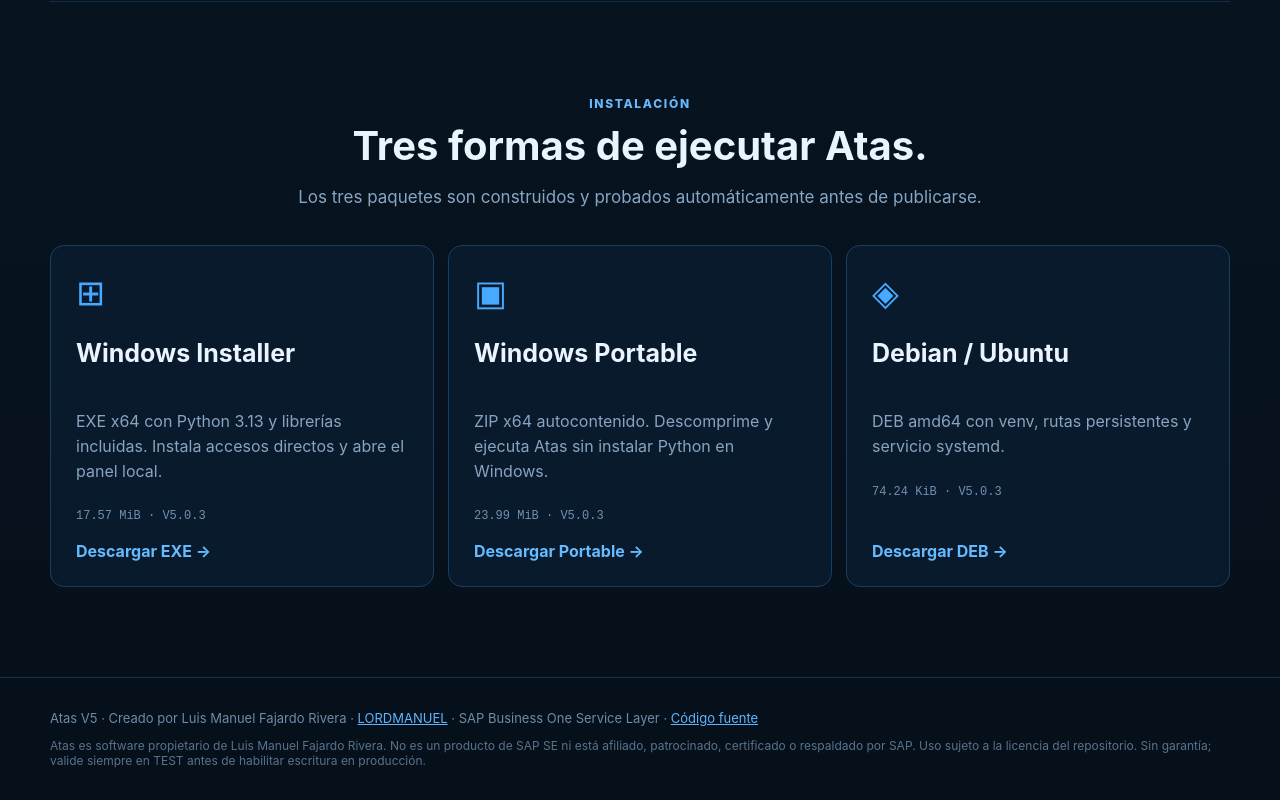
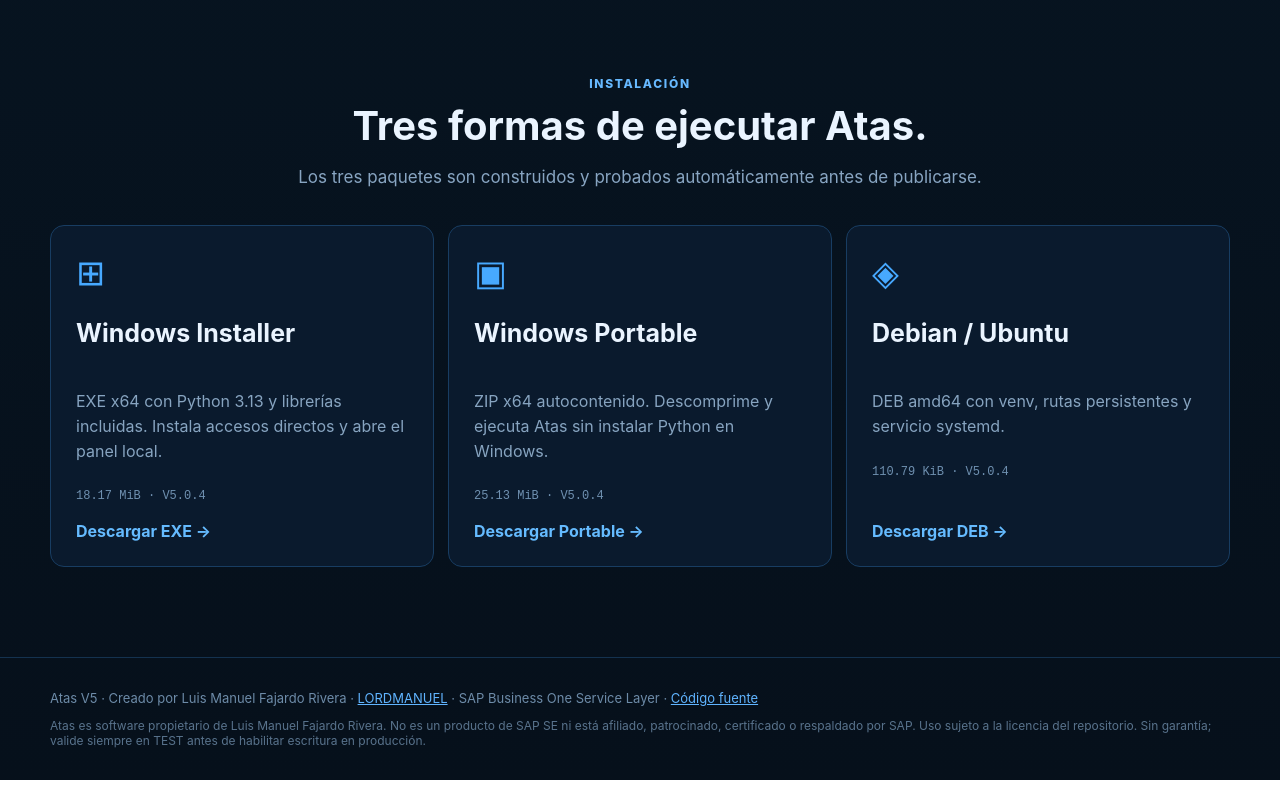
Before and after one commit to LORDMANUEL/tasa-cambio-sap-por-service-layer-web, a plain HTML site: page site/index.html in a window 1280 px wide. Shown: the part 1859-2659 px from the top of the page. Drawn offline with Linux system fonts and the light colour scheme.

Commit message:
docs: close V5.0.4 release and update Pages

```diff
--- a/site/index.html
+++ b/site/index.html
@@ -4,7 +4,7 @@
   <meta charset="utf-8">
   <meta name="viewport" content="width=device-width,initial-scale=1">
   <title>Atas V5</title>
-  <meta name="description" content="Control local, multiempresa y auditable de tasas de cambio para SAP Business One Service Layer.">\n  <meta name="author" content="Luis Manuel Fajardo Rivera · LORDMANUEL">
+  <meta name="description" content="Control local, multiempresa y auditable de tasas de cambio para SAP Business One Service Layer.">  <meta name="author" content="Luis Manuel Fajardo Rivera · LORDMANUEL">
   <link rel="stylesheet" href="styles.css">
 </head>
 <body>
@@ -30,9 +30,9 @@
     <section id="features" class="section shell"><div class="section-head"><span>PLATAFORMA</span><h2>Robusta sin convertirse en otro ERP.</h2><p>Hace una cosa concreta: controlar la tasa diaria de SAP de forma segura, visible y reutilizable.</p></div><div class="grid features"><article><b>Multiempresa</b><p>CompanyDB, HANA/SQL Server, usuarios y Service Layers independientes.</p></article><article><b>Fuentes configurables</b><p>API JSON, HTML/CSS, Regex y presets bancarios con validación previa.</p></article><article><b>Consenso mínimo</b><p>La fuente oficial se compara contra al menos dos fuentes adicionales antes de escribir.</p></article><article><b>Auditoría completa</b><p>Tasa previa, bancaria, aplicada, verificación, hora, base, moneda y errores.</p></article><article><b>Automatización diaria</b><p>Programación por CompanyDB, moneda y horario con controles TEST/PROD.</p></article><article><b>Notificaciones</b><p>SMTP saliente opcional para resultados, errores y alertas operativas.</p></article></div></section>
     <section id="flow" class="section flow shell"><div class="section-head"><span>FLUJO</span><h2>Un proceso visible de principio a fin.</h2></div><div class="flowline"><div><b>1</b><span>Banco / API</span></div><i>→</i><div><b>2</b><span>Validación</span></div><i>→</i><div><b>3</b><span>SAP</span></div><i>→</i><div><b>4</b><span>Comparación</span></div><i>→</i><div><b>5</b><span>Escritura</span></div><i>→</i><div><b>6</b><span>Verificación</span></div><i>→</i><div><b>7</b><span>Auditoría</span></div></div></section>
     <section id="install" class="section shell"><div class="section-head"><span>INSTALACIÓN</span><h2>Tres formas de ejecutar Atas.</h2><p>Los tres paquetes son construidos y probados automáticamente antes de publicarse.</p></div><div class="grid installs">
-<article><div class="os">⊞</div><h3>Windows Installer</h3><p>EXE x64 con Python 3.13 y librerías incluidas. Instala accesos directos y abre el panel local.</p><small class="release-size">17.57 MiB · V5.0.3</small><a href="https://github.com/LORDMANUEL/tasa-cambio-sap-por-service-layer-web/releases/download/v5.0.3/Atas-V5.0.3-Setup-x64.exe">Descargar EXE →</a></article>
-<article><div class="os">▣</div><h3>Windows Portable</h3><p>ZIP x64 autocontenido. Descomprime y ejecuta Atas sin instalar Python en Windows.</p><small class="release-size">23.99 MiB · V5.0.3</small><a href="https://github.com/LORDMANUEL/tasa-cambio-sap-por-service-layer-web/releases/download/v5.0.3/Atas-V5.0.3-Portable-x64.zip">Descargar Portable →</a></article>
-<article><div class="os">◈</div><h3>Debian / Ubuntu</h3><p>DEB amd64 con venv, rutas persistentes y servicio systemd.</p><small class="release-size">74.24 KiB · V5.0.3</small><a href="https://github.com/LORDMANUEL/tasa-cambio-sap-por-service-layer-web/releases/download/v5.0.3/atas_5.0.3_amd64.deb">Descargar DEB →</a></article>
+<article><div class="os">⊞</div><h3>Windows Installer</h3><p>EXE x64 con Python 3.13 y librerías incluidas. Instala accesos directos y abre el panel local.</p><small class="release-size">18.17 MiB · V5.0.4</small><a href="https://github.com/LORDMANUEL/tasa-cambio-sap-por-service-layer-web/releases/download/v5.0.4/Atas-V5.0.4-Setup-x64.exe">Descargar EXE →</a></article>
+<article><div class="os">▣</div><h3>Windows Portable</h3><p>ZIP x64 autocontenido. Descomprime y ejecuta Atas sin instalar Python en Windows.</p><small class="release-size">25.13 MiB · V5.0.4</small><a href="https://github.com/LORDMANUEL/tasa-cambio-sap-por-service-layer-web/releases/download/v5.0.4/Atas-V5.0.4-Portable-x64.zip">Descargar Portable →</a></article>
+<article><div class="os">◈</div><h3>Debian / Ubuntu</h3><p>DEB amd64 con venv, rutas persistentes y servicio systemd.</p><small class="release-size">110.79 KiB · V5.0.4</small><a href="https://github.com/LORDMANUEL/tasa-cambio-sap-por-service-layer-web/releases/download/v5.0.4/atas_5.0.4_amd64.deb">Descargar DEB →</a></article>
 </div></section>
   </main>
   <footer><div class="shell">Atas V5 · Creado por Luis Manuel Fajardo Rivera · <a href="https://github.com/LORDMANUEL">LORDMANUEL</a> · SAP Business One Service Layer · <a href="https://github.com/LORDMANUEL/tasa-cambio-sap-por-service-layer-web">Código fuente</a></div><div class="shell" style="margin-top:12px;font-size:12px;opacity:.8">Atas es software propietario de Luis Manuel Fajardo Rivera. No es un producto de SAP SE ni está afiliado, patrocinado, certificado o respaldado por SAP. Uso sujeto a la licencia del repositorio. Sin garantía; valide siempre en TEST antes de habilitar escritura en producción.</div></footer>
```
Also changed, not shown: 6 other files.
